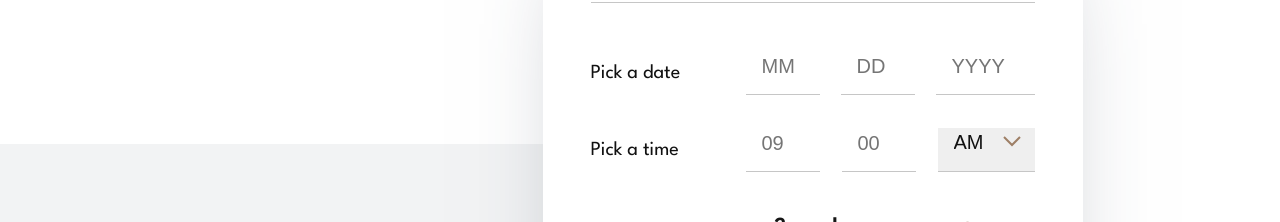
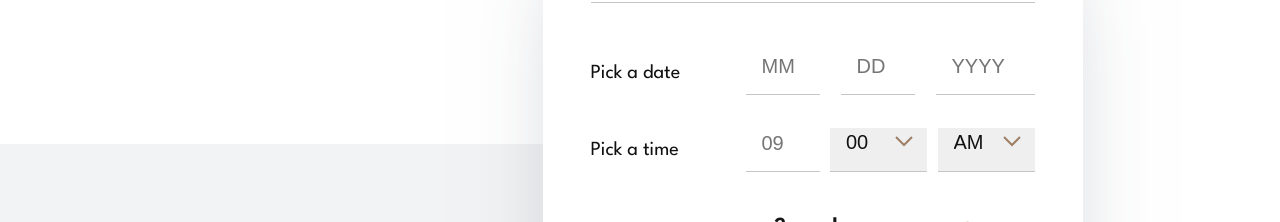
Before and after one commit to adriana-s-c/dine-restaurant-website, a React (Create React App) app: page /booktable in a window 1280 px wide. Shown: the part 636-858 px from the top of the page. Built offline with nearby package versions, Linux system fonts and the light colour scheme.

Commit message:
Add New Form Validation

```diff
--- a/src/components/FormPage/ConfirmationBox/index.tsx
+++ b/src/components/FormPage/ConfirmationBox/index.tsx
@@ -4,8 +4,25 @@ import { DataContext } from "../../../context";
 import foodPic from "../../../images/homepage/locally-sourced-mobile.jpg";
 import foodMobilePic from "../../../images/homepage/salmon-desktop-tablet.jpg";
 
+function addZero(number: number) {
+  if (number < 10) {
+    return "0".concat(number.toString());
+  } else return number;
+}
+
+function capitilizedName(name: string) {
+  return name
+    .split(" ")
+    .map((word: string) => {
+      return word[0].toUpperCase() + word.substring(1);
+    })
+    .join(" ");
+}
+
 export function ConfirmationBox() {
   const { data } = React.useContext(DataContext);
+
+  const time = `${addZero(data.month)} / ${addZero(data.day)} / ${data.year}`;
 
   return (
     <div className={styles.box}>
@@ -22,12 +39,10 @@ export function ConfirmationBox() {
             <img src={foodPic} alt="Restaurant Dish" className={styles.image} />
           </picture>
           <div className={styles.detailsText}>
-            <p className={styles.nameText}>{data.name}</p>
+            <p className={styles.nameText}>{capitilizedName(data.name)}</p>
             <p className={styles.emailText}>{data.email}</p>
             <div className={styles.dataBox}>
-              <p className={styles.dateText}>
-                {data.month}/{data.day}/{data.year}
-              </p>
+              <p className={styles.dateText}>{time}</p>
               <p className={styles.timeText}>
                 {data.hour}:{data.minutes} {data.daytime}
               </p>
--- a/src/components/FormPage/ReservationForm/NumberInput/index.tsx
+++ b/src/components/FormPage/ReservationForm/NumberInput/index.tsx
@@ -1,5 +1,7 @@
-import { Field } from "formik";
+import { Field, useFormikContext } from "formik";
 import styles from "./index.module.css";
+
+const onlyNumbers = /^[0-9\b]+$/;
 
 type NumberInputProps = {
   numberType: string;
@@ -18,6 +20,8 @@ export function NumberInput({
   touched,
   placeholder,
 }: NumberInputProps) {
+  const formikProps = useFormikContext();
+
   const isError = () => {
     switch (numberType) {
       case "month":
@@ -32,7 +36,6 @@ export function NumberInput({
         return errors.minutes && touched.minutes;
     }
   };
-
   return (
     <Field
       id={numberType}
@@ -42,6 +45,11 @@ export function NumberInput({
       maxLength={inputLength}
       validate={validation}
       inputMode="numeric"
+      onChange={(e: any) => {
+        return e.target.value === "" || onlyNumbers.test(e.target.value)
+          ? formikProps.setFieldValue(numberType, e.target.value)
+          : null;
+      }}
     />
   );
 }
--- a/src/components/FormPage/ReservationForm/TimeField/index.tsx
+++ b/src/components/FormPage/ReservationForm/TimeField/index.tsx
@@ -58,21 +58,24 @@ export function TimeField({ errors, touched }: TimeFieldProps) {
           inputLength={2}
           placeholder="09"
         />
-        <NumberInput
-          errors={errors}
-          touched={touched}
-          numberType="minutes"
-          validation={validateMinutes}
-          inputLength={2}
-          placeholder="00"
-        />
+        <Field
+          as="select"
+          id="minutes"
+          name="minutes"
+          className={styles.select}
+        >
+          <option>00</option>
+          <option>15</option>
+          <option>30</option>
+          <option>45</option>
+        </Field>
         <Field
           as="select"
           id="daytime"
           name="daytime"
           className={styles.select}
         >
-          <option className={styles.option}>AM</option>
+          <option>AM</option>
           <option>PM</option>
         </Field>
       </div>
--- a/src/components/FormPage/ReservationForm/index.tsx
+++ b/src/components/FormPage/ReservationForm/index.tsx
@@ -33,7 +33,7 @@ export function ReservationForm() {
           day: "",
           year: "",
           hour: "",
-          minutes: "",
+          minutes: "00",
           daytime: "AM",
           people: 2,
         }}
```
